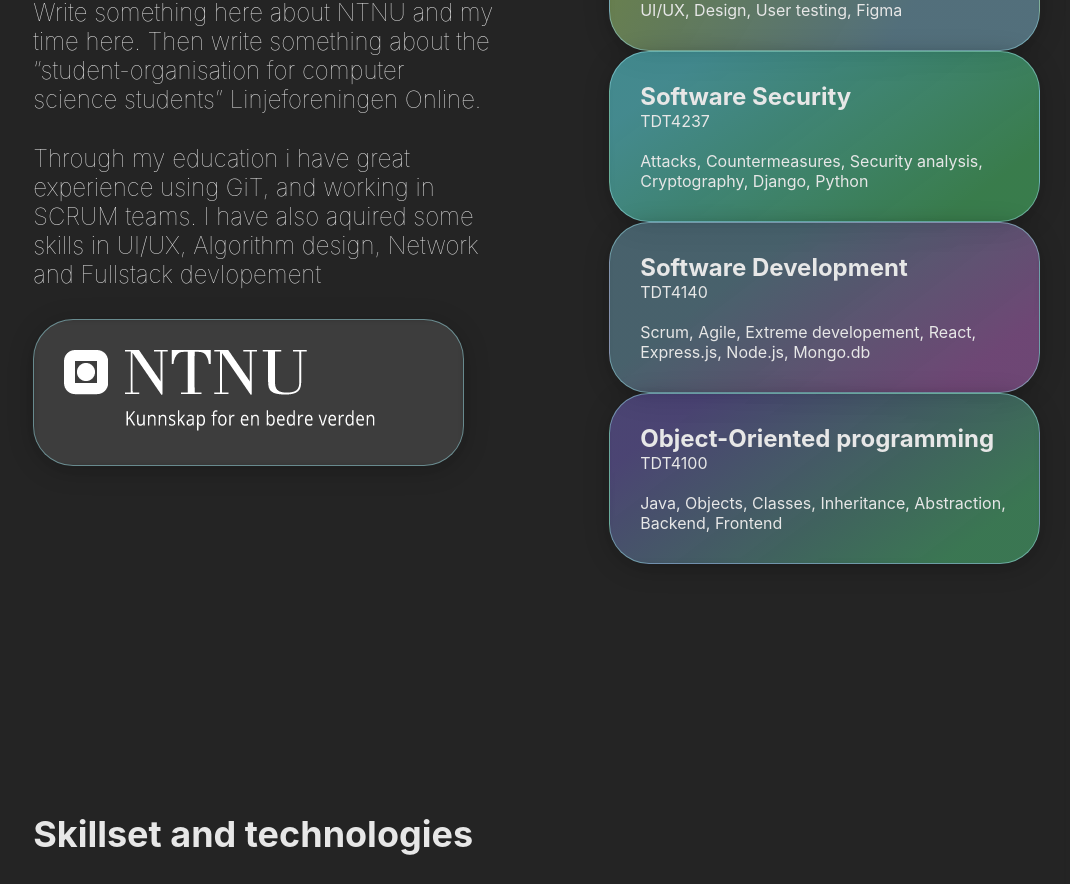
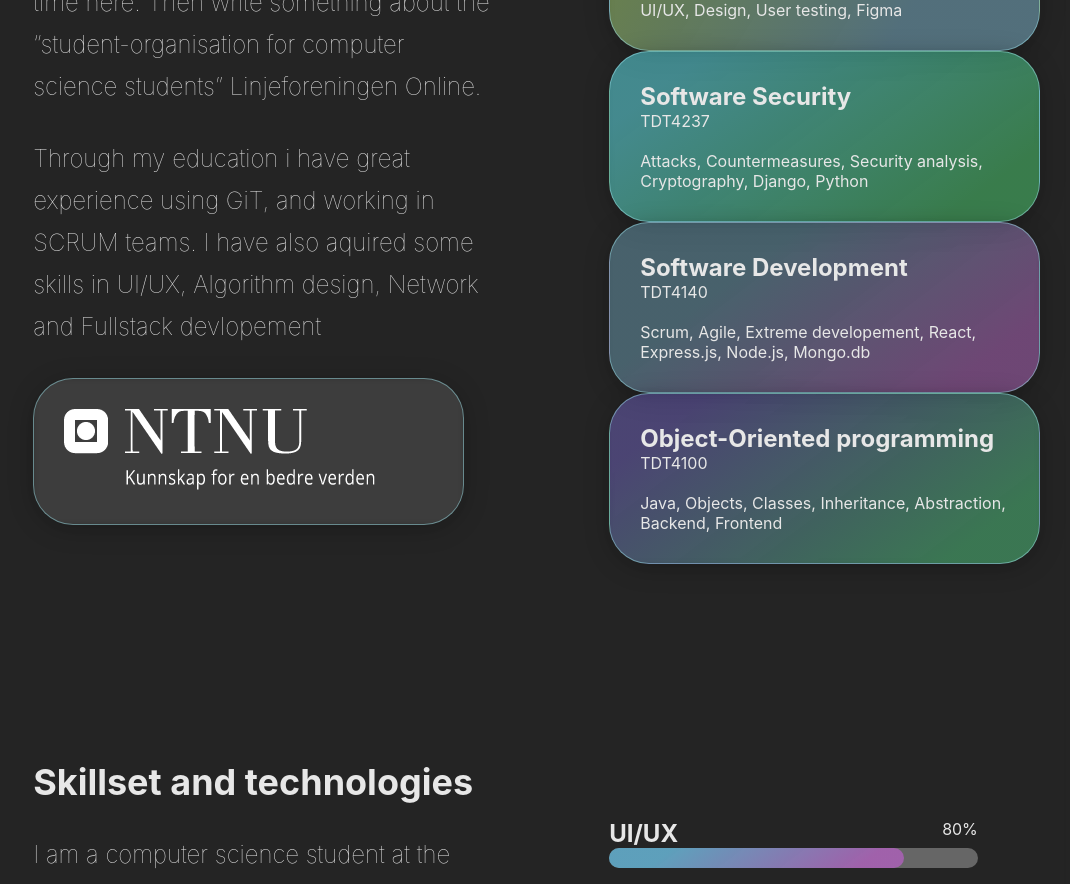
Before and after one commit to J0hans1/NewPortfolio, a React (Create React App) app: page / in a window 1280 px wide. Shown: the part 2620-3504 px from the top of the page, without its empty margins (210-1280 px from the left). Built offline with nearby package versions, Linux system fonts and the light colour scheme.

Commit message:
Exp bar component

```diff
--- a/src/App.css
+++ b/src/App.css
@@ -31,7 +31,7 @@ html, body {
 }
 
 .fullscreen{
-  width: 100vw;
+  width: 100%;
 
 }
 
--- a/src/App.js
+++ b/src/App.js
@@ -7,6 +7,7 @@ import Courses from './components/Courses';
 import Projects from './components/Projects';
 import NTNU from './img/NTNU.png';
 import Page from './components/page';
+import Exps from './components/Exps';
 
 function App() {
   return (
@@ -17,7 +18,6 @@ function App() {
 
           <Page name="home">
             <div className='spalte'>
-
               <TextBox>
                 <h2>Hello, I am <span className="highlight">Markus Johansen</span></h2>
                 <p>
@@ -31,13 +31,9 @@ function App() {
                   of Front-End development, and UI-Design.
                 </p>
               </TextBox>
-
               <LinkButtons/>
-
             </div>
-            <div className='spalte'>
-
-            </div>
+            <div className='spalte'></div>
           </Page>
 
           <Page name="about">
@@ -116,7 +112,7 @@ function App() {
               {/*Skillset component bar*/}
             </div>
             <div className='spalte'>
-              {/*Technologies component*/}
+              <Exps/>
             </div>
           </Page>
 
--- /dev/null
+++ b/src/components/ExpBar.js
@@ -0,0 +1,17 @@
+import './css/exp.css';
+
+const Exp = (props) => {
+    return(
+        <div className="exp">
+            <div className="exp-text-splitter">
+                <h2>{props.title}</h2>
+                <p>{props.percent}</p>
+            </div>
+            <div className="expbar">
+                <div className="expbar-fill" style={{width: props.percent}}></div>
+            </div>
+        </div>
+    );
+};
+
+export default Exp;
--- /dev/null
+++ b/src/components/Exps.js
@@ -0,0 +1,15 @@
+import Exp from "./ExpBar";
+
+const Exps = () => {
+    return(
+        <div className='exps'>
+            <Exp title="UI/UX" percent='80%'/>
+            <Exp title="Backend" percent='70%'/>
+            <Exp title="Frontend" percent='90%'/>
+            <Exp title="Security" percent='40%'/>
+            <Exp title="Architecture" percent='50%'/>
+        </div>
+    );
+};
+
+export default Exps;
--- /dev/null
+++ b/src/components/css/exp.css
@@ -0,0 +1,30 @@
+.exp{
+    display: flex;
+    flex-direction: column;
+    width: 80%;
+}
+
+.exps{
+    display: flex;
+    flex-direction: column;
+    height: 45%;
+    justify-content: space-evenly;
+}
+
+.exp-text-splitter{
+    display: flex;
+    justify-content: space-between;
+}
+
+.expbar{
+    width: 100%;
+    height: 20px;
+    border-radius: 10px;
+    background: rgba(255, 255, 255, 0.303);
+}
+
+.expbar-fill{
+    height: 100%;
+    background-image: linear-gradient(142.84deg, rgba(92, 180, 217, 0.749) 20.3%, rgba(212, 93, 232, 0.53) 85.27%, rgba(212, 93, 232, 0.53) 85.27%);
+    border-radius: 10px;
+}
--- a/src/components/css/textbox.css
+++ b/src/components/css/textbox.css
@@ -8,6 +8,10 @@
     margin: 30px 0px;
 }
 
+.textbox p{
+    line-height: 1.75em;
+}
+
 .highlight {
     background: linear-gradient(rgb(124, 224, 255), rgb(238, 141, 255));
     background-clip: text;
```
